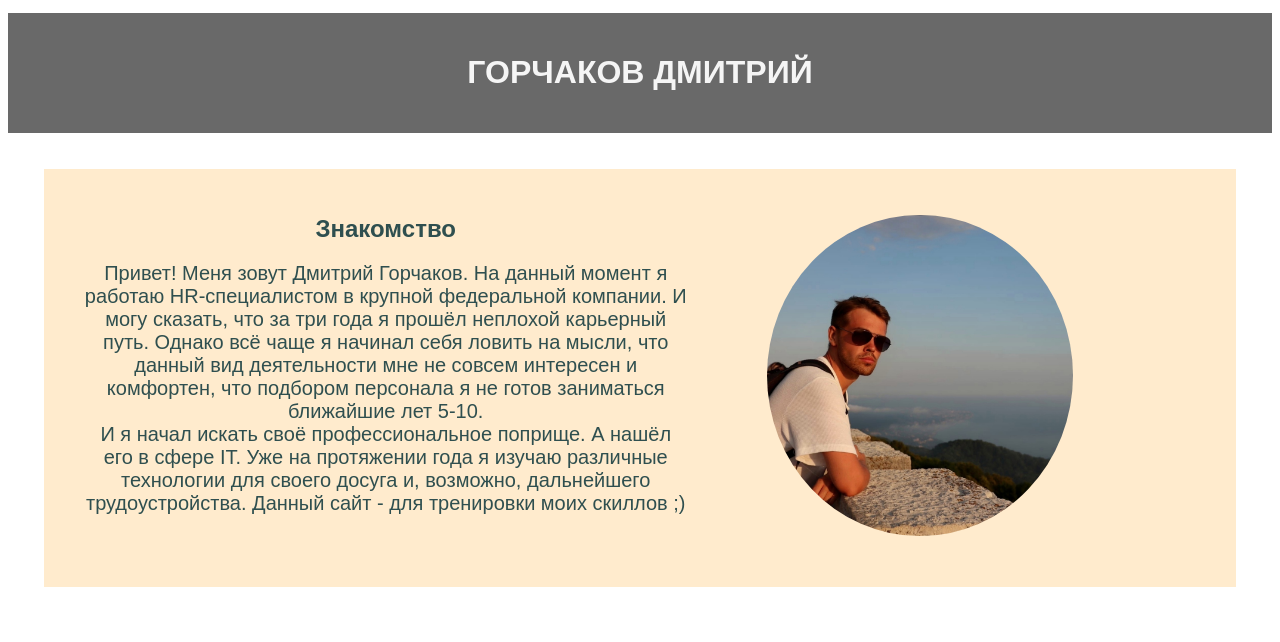
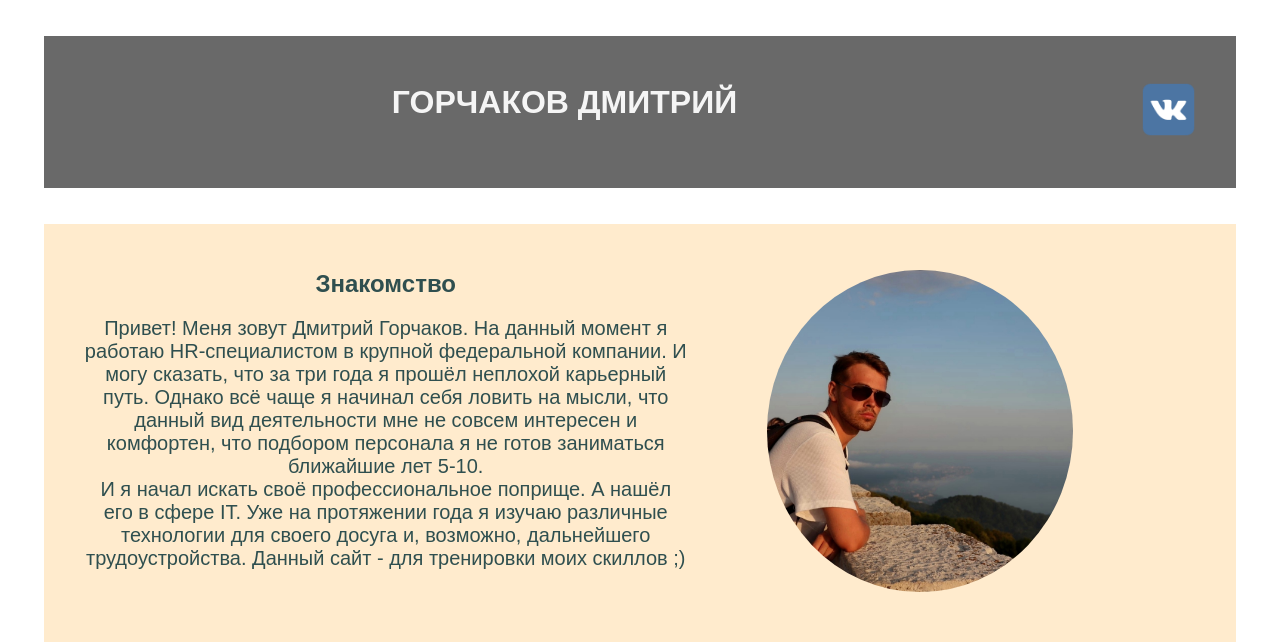
Before and after one commit to DGorchakov/dgorchakov.github.io, a PHP site: page /anketa.html in a window 1280 px wide. Shown: the top 642 px of the page. Run offline with PHP 8.4, Linux system fonts and the light colour scheme.

Commit message:
Add files via upload

```diff
--- a/anketa.html
+++ b/anketa.html
@@ -5,8 +5,13 @@
    <link rel="stylesheet" href="style.css">
    </head>
 	<body>
-	<div class = "myname">
+	<div class = "part myname">
+	<figure class="name">
 	<h1> Горчаков Дмитрий </h1>
+	</figure>
+	<figure class ="name2">
+	<p><a href="https://vk.com/demetrius_g"><img src="vk.png" width="100%">
+	</figure>
 	</div>
 	<main>
 
--- a/style.css
+++ b/style.css
@@ -58,6 +58,15 @@
 .intro1 {
   float: left;
 width: 25.615861214%;
+}
+
+.name {
+  float: left;
+width: 80.615861214%;
+}
+.name2 {
+  float: right;
+width: 4.615861214%;
 }
 
 .hr {
```
Also changed, not shown: vk.png (added).
